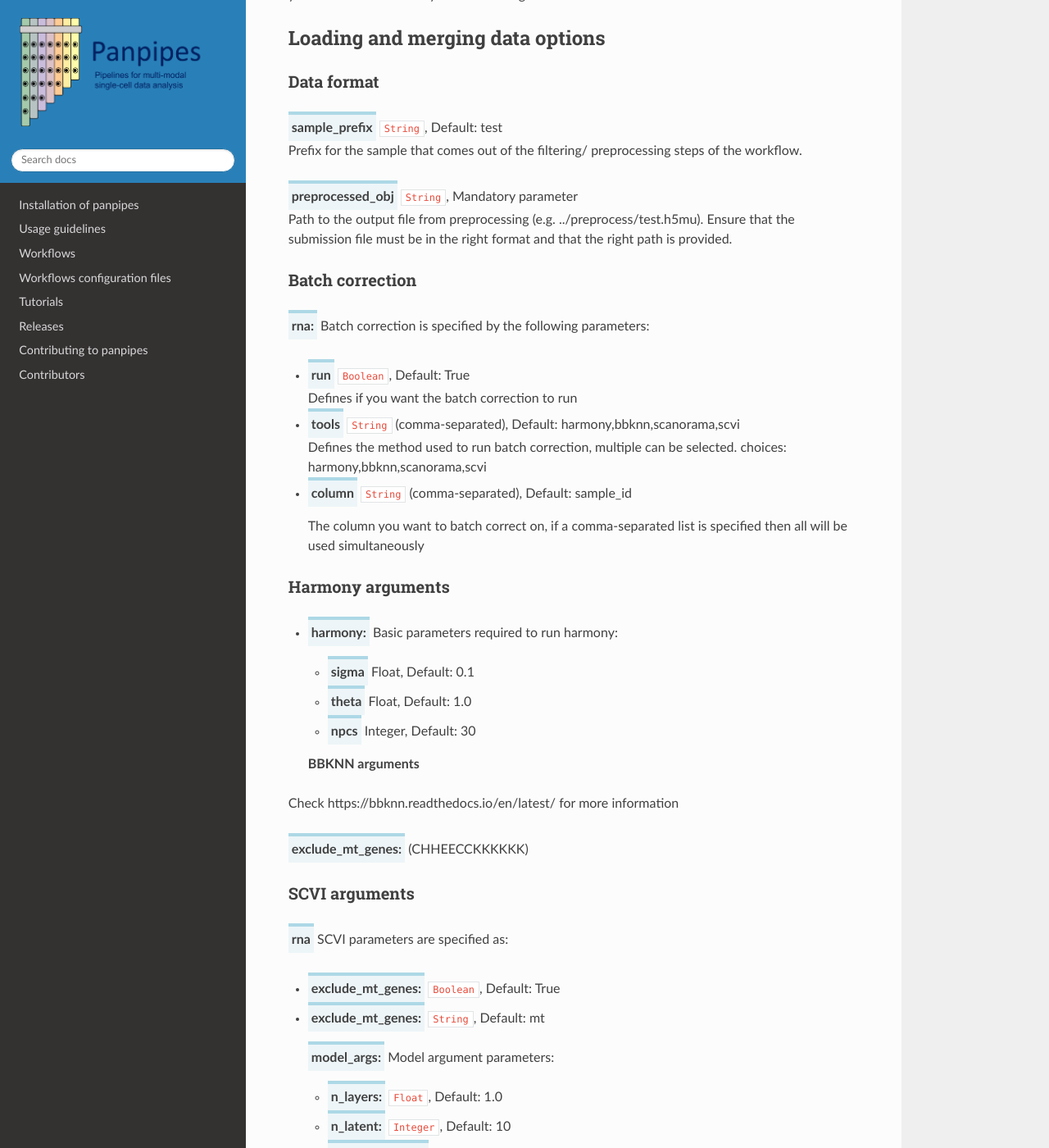
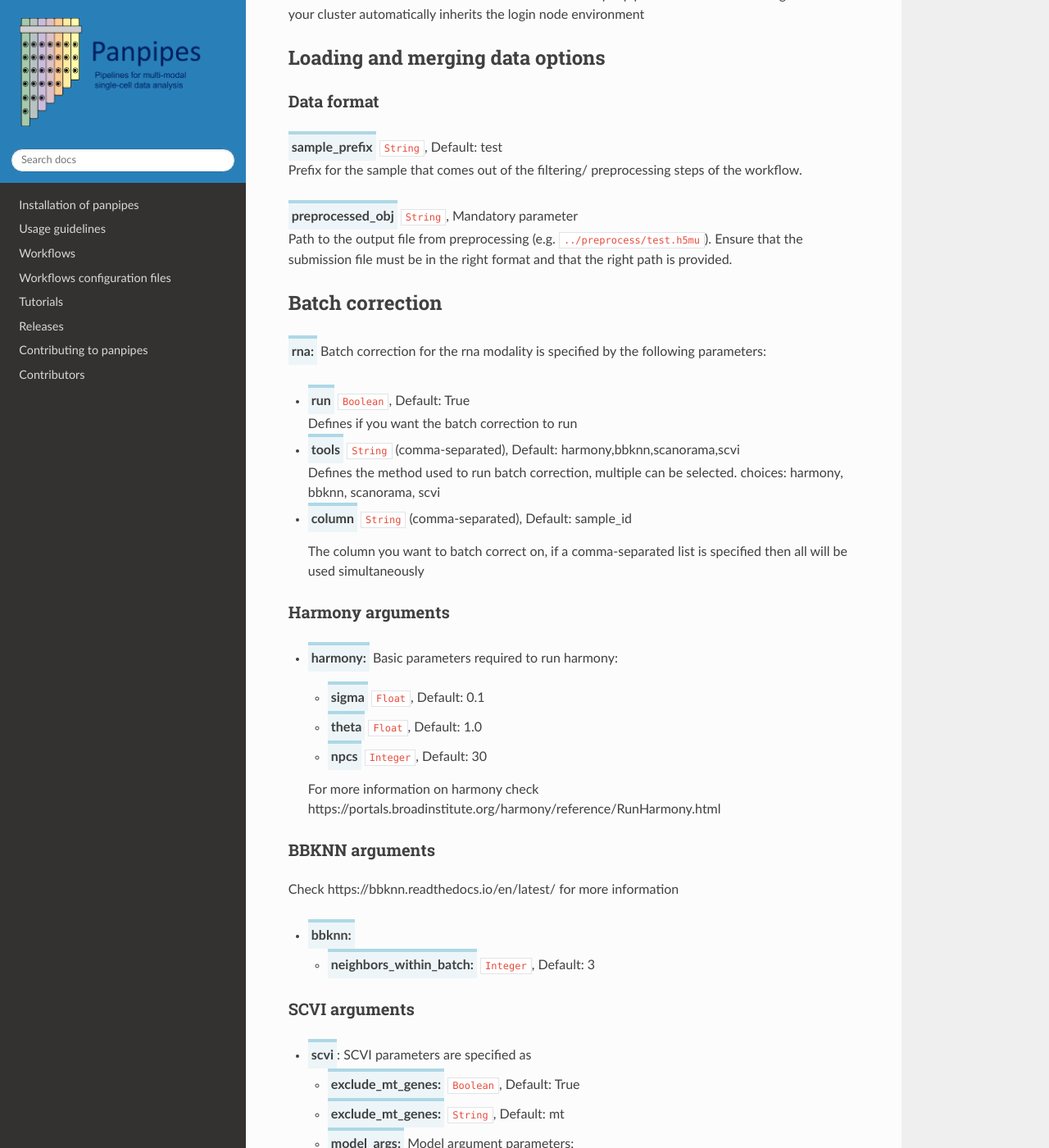
Before and after one commit to bio-la/panpipes-nextflow, a Sphinx documentation site: the page built from docs/yaml_docs/pipeline_integration_ym.md, in a window 1280 px wide and 1400 px high, scrolled down 1178 px. Shown: the whole window at 82% size. Built offline with Sphinx 7.4.7 and the Read the Docs theme 2.0.0, drawn with Linux system fonts in a browser that asks for light colours; some of the changed text lies outside the part shown.

Commit message:
Update pipeline_integration_ym.md

```diff
--- a/docs/yaml_docs/pipeline_integration_ym.md
+++ b/docs/yaml_docs/pipeline_integration_ym.md
@@ -15,34 +15,31 @@
 When running the integration workflow, panpipes provides you with a basic `pipeline.yml` file. To run the workflow with your own data you need to specify the parameters described below in the `pipeline.yml` file to meet the requirements of your data. However, we do provide pre-filled versions of the `pipeline.yml` for individual [tutorials](https://panpipes-pipelines.readthedocs.io/en/latest/tutorials/index.html).
 
 You can download the different integration pipeline.yml files here:
-- Basic `pipeline.yml` file (not pre-filled) that is generated when calling `panpipes integration config`: (Download here)[https://github.com/DendrouLab/panpipes/blob/main/panpipes/panpipes/pipeline_integration/pipeline.yml]
+- Basic `pipeline.yml` file (not pre-filled) that is generated when calling `panpipes integration config`: [Download here](https://github.com/DendrouLab/panpipes/blob/main/panpipes/panpipes/pipeline_integration/pipeline.yml)
 - `pipeline.yml`for [Integration tutorial](https://panpipes-tutorials.readthedocs.io/en/latest/uni_multi_integration/pipeline_yml.html)
 
 
 ## Compute resources options
 
-<span class="parameter">resources</span>
+- <span class="parameter">resources</span>
+
 Computing resources to use, specifically the number of threads used for parallel jobs.
-Specified by the following three parameters:
+Specified by the following parameters:
+   - <span class="parameter">threads_high</span> `Integer`, Default: 1<br>
+    Number of threads used for high intensity computing tasks.
+    For each thread, there must be enough memory to load your MuData object which was created in the preprocessing step of
+the workflow.
 
-  - <span class="parameter">threads_high</span> `Integer`, Default: 1<br>
-    Number of threads used for high intensity computing tasks.
-    For each thread, there must be enough memory to load your MuData object which was created in the preprocessing step of the workflow.
-
-
-  - <span class="parameter">threads_medium</span> `Integer`, Default: 1<br>
+   - <span class="parameter">threads_medium</span> `Integer`, Default: 1<br>
     Number of threads used for medium intensity computing tasks.
     For each thread, there must be enough memory to load your mudata and do computationally light tasks.
 
-
-   - <span class="parameter">threads_low</span> `Integer`, Default: 1<br>
+  - <span class="parameter">threads_low</span> `Integer`, Default: 1<br>
   	 Number of threads used for low intensity computing tasks.
      For each thread, there must be enough memory to load text files and do plotting, requires much less memory than the other two.
-
-
- - <span class="parameter">threads_gou</span> `Integer`, Default: 2<br>
-   Number of gpu used for computing tasks.
-   For each thread, there must be enough memory to compute the tasks above. (ASKKKKKKKKKKKKKKK)
+   - <span class="parameter">threads_gpu</span> `Integer`, Default: 2<br>
+   Number of cores per gpu used for computing tasks.
+   For each thread, there must be enough memory to compute the tasks above.
 
 <span class="parameter">condaenv</span> `String`<br>
   Path to conda environment that should be used to run panpipes.
@@ -56,13 +53,13 @@
 Prefix for the sample that comes out of the filtering/ preprocessing steps of the workflow.
 
 <span class="parameter">preprocessed_obj</span> `String`, Mandatory parameter<br>
- Path to the output file from preprocessing (e.g. ../preprocess/test.h5mu).
+ Path to the output file from preprocessing (e.g. `../preprocess/test.h5mu`).
  Ensure that the submission file must be in the right format and that the right path is provided.
 
-### Batch correction
+## Batch correction
 
 <span class="parameter">rna:</span>
-  Batch correction is specified by the following parameters:
+  Batch correction for the rna modality is specified by the following parameters:
 
 
   - <span class="parameter">run</span> `Boolean`, Default: True<br>
@@ -70,7 +67,7 @@
 
   - <span class="parameter">tools</span> `String` (comma-separated), Default: harmony,bbknn,scanorama,scvi<br>
     Defines the method used to run batch correction, multiple can be selected.
-    choices: harmony,bbknn,scanorama,scvi
+    choices: harmony, bbknn, scanorama, scvi
 
    - <span class="parameter">column</span> `String` (comma-separated), Default: sample_id<br>
 
@@ -81,67 +78,65 @@
 - <span class="parameter">harmony:</span>
     Basic parameters required to run harmony:
 
-    - <span class="parameter">sigma</span> Float, Default: 0.1<br>
-    - <span class="parameter">theta</span> Float, Default: 1.0<br>
-    - <span class="parameter">npcs</span> Integer, Default: 30<br>
+    - <span class="parameter">sigma</span> `Float`, Default: 0.1<br>
+    - <span class="parameter">theta</span> `Float`, Default: 1.0<br>
+    - <span class="parameter">npcs</span> `Integer`, Default: 30<br>
 
+  For more information on harmony check https://portals.broadinstitute.org/harmony/reference/RunHarmony.html
+### BBKNN arguments
+Check https://bbknn.readthedocs.io/en/latest/ for more information
+- <span class="parameter">bbknn:</span>
+  - <span class="parameter">neighbors_within_batch:</span> `Integer`, Default: 3<br>
 
-  ### BBKNN arguments
-Check https://bbknn.readthedocs.io/en/latest/ for more information
+### SCVI arguments
+  -  <span class="parameter">scvi</span>: SCVI parameters are specified as
+      - <span  class="parameter">exclude_mt_genes:</span> `Boolean`, Default: True<br>
+      - <span  class="parameter">exclude_mt_genes:</span> `String`, Default: mt<br>
+      - <span class="parameter">model_args:</span>
+    Model argument parameters:
+         - <span class="parameter">n_layers:</span> `Float`, Default: 1.0<br>
 
-<span class="parameter">exclude_mt_genes:</span> (CHHEECCKKKKKK)
+         - <span class="parameter">n_latent:</span> `Integer`, Default: 10<br>
 
-  ### SCVI arguments
-   <span class="parameter">rna</span>
-  SCVI parameters are specified as:
+         - <span class="parameter">gene_likelihood:</span> `String`, Default: zinb<br>
 
-  - <span  class="parameter">exclude_mt_genes:</span> `Boolean`, Default: True
-  - <span  class="parameter">exclude_mt_genes:</span> `String`, Default: mt
+     -  <span class="parameter">training_agrs</span>
+    Training argument parameters:
+         - <span class="parameter">max_epochs</span> `Integer`, Default: 400<br>
 
+         - <span class="parameter">train_size</span> `Float`, Default: 0.9<br>
 
-    <span class="parameter">model_args:</span>
-    Model argument parameters:
-       - <span class="parameter">n_layers:</span> `Float`, Default: 1.0
+         - <span class="parameter">early_stopping:</span> `Boolean`, Default: True<br>
 
-       - <span class="parameter">n_latent:</span> `Integer`, Default: 10
+     -  <span class="parameter">training_plan</span>
+    Training plan parameters:
+         - <span class="parameter">lr</span> `Float`, Default:0.001<br>
 
-       - <span class="parameter">gene_likelihood:</span> `String`, Default: zinb
+         - <span class="parameter">n_epochs_kl_warmup:</span> `Integer`, Default: 40<br>
 
-    <span class="parameter">training_agrs</p>
-    Training argument parameters:
-       - <span class="parameter">max_epochs</span> `Integer`, Default: 400
+         - <span class="parameter">reduce_lr_on_plateau:</span> `Boolean`, Default: True<br>
 
-       - <span class="parameter">train_size</span> `Float`, Default: 0.9
+         - <span class="parameter">lr_scheduler_metric</span><br> `String`, Default: elbo_validation<br>
 
-       - <span class="parameter">early_stopping:</span> `Boolean`, Default: True
+         - <span class="parameter">lr_patience</span> `Integer`, Default: 8<br>
 
-    <span class="parameter">training_plan</p>
-    Training plan parameters:
-       - <span class="parameter">lr</span> `Float`, Default:0.001
+         - <span class="parameter">lr_factor</span> `Float`, Default: 0.1<br>
 
-       - <span class="parameter">n_epochs_kl_warmup:</span> `Integer`, Default: 40
-
-       - <span class="parameter">reduce_lr_on_plateau:</span> `Boolean`, Default: True
-
-       - <span class="parameter">lr_scheduler_metric</span> (HEREEEEEEE)
-
-       - <span class="parameter">lr_patience</span> `Integer`, Default: 8
-
-       - <span class="parameter">lr_factor</span> `Float`, Default: 0.1
+  For more information check https://docs.scvi-tools.org/en/stable/api/reference/scvi.model.SCVI.html
 
 ### Find neighbour parameters
- <span class="parameter">neighbors:</span> `String`, Default: &atac_neighbors
+- <span class="parameter">neighbors:</span> `String`, Default: &rna_neighbors<br>
 
- <span class="parameter">npcs</span> `Integer`, Default: 30
+  - <span class="parameter">npcs</span> `Integer`, Default: 30<br>
    Number of principal components to calculate for neighbors and Umap
 
-  <span class="parameter">k</span> `Integer`, Default: 30
+  -  <span class="parameter">k</span> `Integer`, Default: 30<br>
   Number of neighbors
 
-  <span class="parameter">metric</span> `String`, Default: euclidean
+  -  <span class="parameter">metric</span> `String`, Default: euclidean<br>
    Metric can be either euclidean or cosine
 
-  <span class="parameter">methof</span> `String`, Default: scanpy
+  -  <span class="parameter">methof</span> `String`, Default: scanpy<br>
     The method can either be scanpy or hnsw
 
 ### Multimodal integration
```
